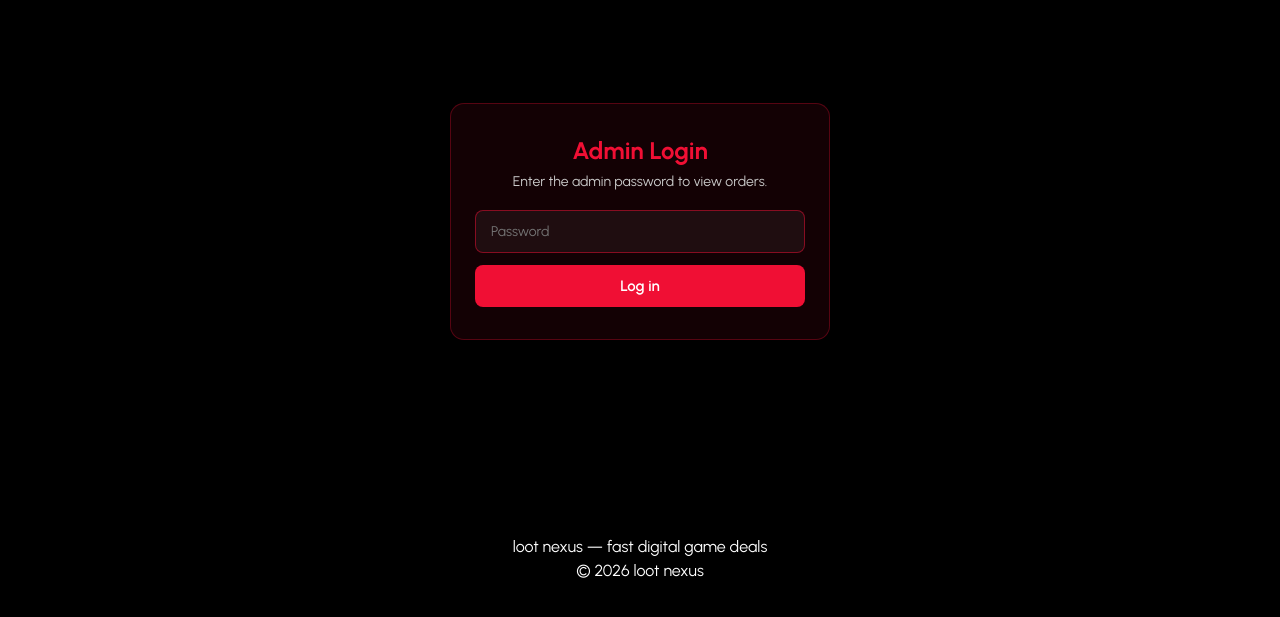
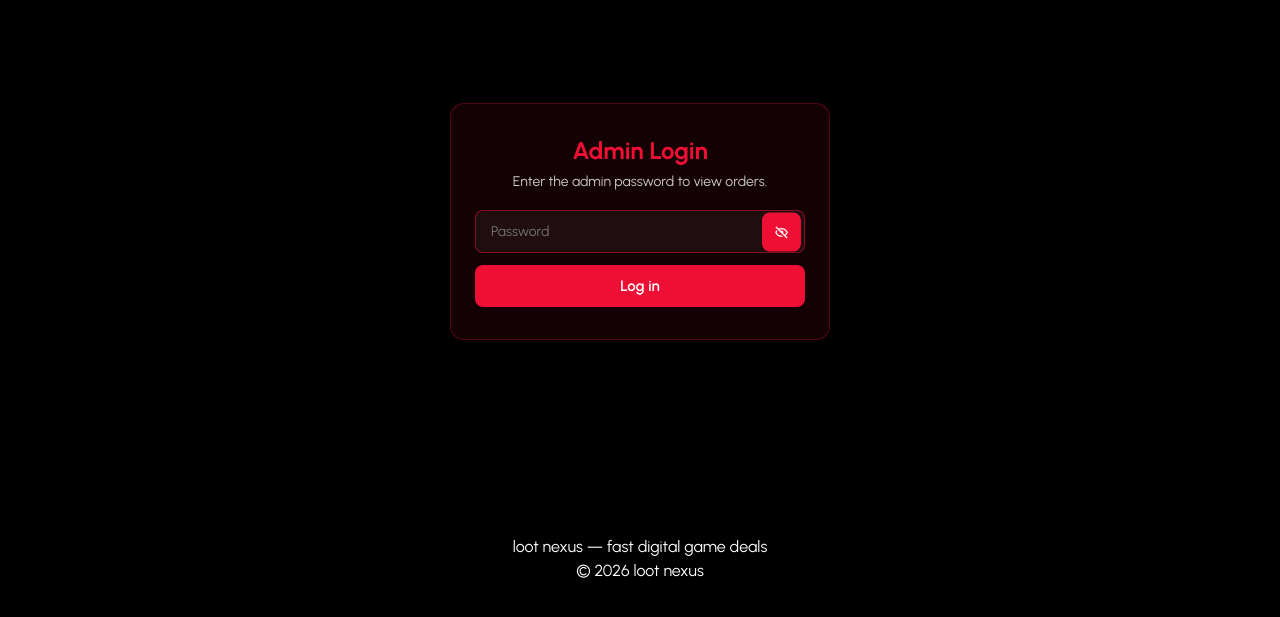
Before and after one commit to jacob2888jacob-cloud/loot-nexus-001, a website: page admin.html in a window 1280 px wide. Shown: the part 77-694 px from the top of the page. Drawn offline with nearby package versions, Linux system fonts and the light colour scheme; no server answers.

Commit message:
Add show/hide toggle to admin login password field

```diff
--- a/admin.css
+++ b/admin.css
@@ -47,6 +47,36 @@
     background-color: rgba(255, 255, 255, 0.05);
     color: white;
     font-size: 14px;
+    width: 100%;
+}
+
+.admin-password-wrap {
+    position: relative;
+    display: flex;
+}
+
+.admin-password-wrap input {
+    padding-right: 44px;
+}
+
+.toggle-password-btn {
+    position: absolute;
+    right: 4px;
+    top: 50%;
+    transform: translateY(-50%);
+    background: none;
+    border: none;
+    color: #ccc;
+    font-size: 18px;
+    padding: 6px 8px;
+    cursor: pointer;
+    display: flex;
+    align-items: center;
+    transition: color 0.2s;
+}
+
+.toggle-password-btn:hover {
+    color: rgb(240, 15, 52);
 }
 
 .admin-login button {
--- a/admin.html
+++ b/admin.html
@@ -33,7 +33,12 @@
             <h1>Admin Login</h1>
             <p>Enter the admin password to view orders.</p>
             <form id="admin-login-form">
-                <input type="password" id="admin-password" placeholder="Password" autocomplete="current-password" required>
+                <div class="admin-password-wrap">
+                    <input type="password" id="admin-password" placeholder="Password" autocomplete="current-password" required>
+                    <button type="button" id="toggle-password" class="toggle-password-btn" aria-label="Show password" aria-pressed="false">
+                        <i class='bx bx-hide'></i>
+                    </button>
+                </div>
                 <button type="submit">Log in</button>
             </form>
             <p id="admin-login-error" class="admin-error hidden"></p>
--- a/admin.js
+++ b/admin.js
@@ -4,6 +4,8 @@
     const dashboardView = document.getElementById('admin-dashboard');
     const loginForm = document.getElementById('admin-login-form');
     const loginError = document.getElementById('admin-login-error');
+    const passwordInput = document.getElementById('admin-password');
+    const togglePasswordBtn = document.getElementById('toggle-password');
     const ordersDiv = document.getElementById('admin-orders');
     const tabs = document.getElementById('admin-tabs');
     const refreshBtn = document.getElementById('admin-refresh');
@@ -32,6 +34,15 @@
             hide(dashboardView);
         }
     }
+
+    togglePasswordBtn.addEventListener('click', () => {
+        const showing = passwordInput.type === 'text';
+        passwordInput.type = showing ? 'password' : 'text';
+        togglePasswordBtn.innerHTML = showing ? "<i class='bx bx-hide'></i>" : "<i class='bx bx-show'></i>";
+        togglePasswordBtn.setAttribute('aria-label', showing ? 'Show password' : 'Hide password');
+        togglePasswordBtn.setAttribute('aria-pressed', String(!showing));
+        passwordInput.focus();
+    });
 
     loginForm.addEventListener('submit', async (e) => {
         e.preventDefault();
```
